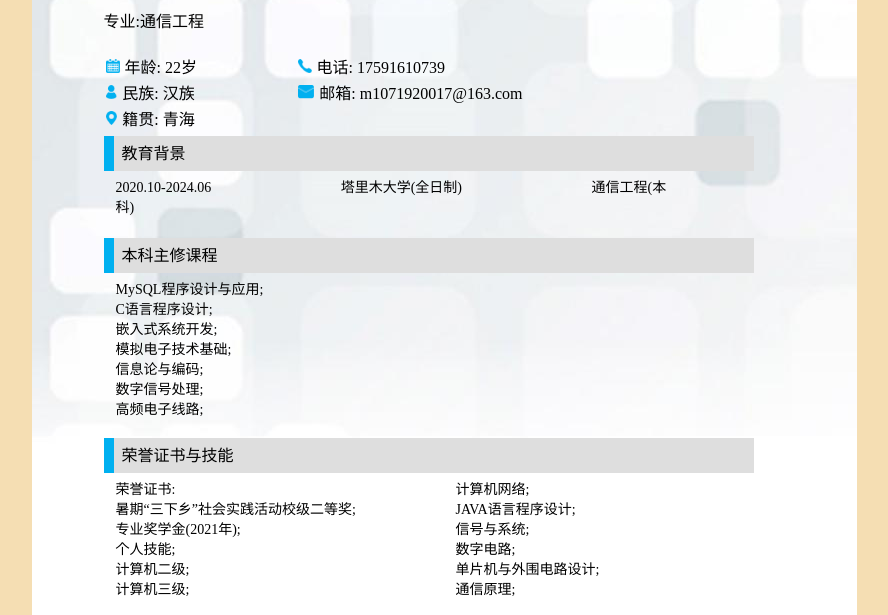
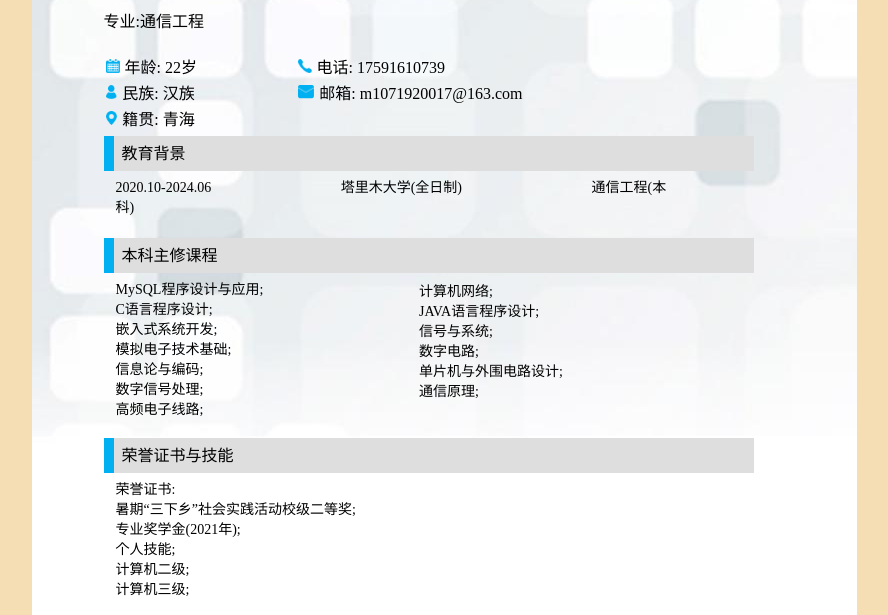
Before and after one commit to HTCCGO/resume, a plain HTML site: page index.html in a window 1280 px wide. Shown: the part 124-739 px from the top of the page, without its empty margins (196-1084 px from the left). Drawn offline with Linux system fonts and the light colour scheme.

Commit message:
first commit

```diff
--- a/css/index.css
+++ b/css/index.css
@@ -29,6 +29,7 @@ header {
 
 #zhuti {
     padding-left: 72px;
+    padding-right: 20px;
 }
 
 #name {
@@ -91,6 +92,7 @@ td img {
 
 .main div {
     width: 300px;
+    margin-right: 0;
 }
 
 span {
@@ -100,8 +102,12 @@ span {
 #last_span {
     margin: 0;
 }
+#zhuti_table_1{
+    display: inline-block;
+}
 
 #zhuti_table_2 {
-    float:right;
-    margin-top: 60px;
+    display: inline-block;
+    position: relative;
+    top: -18px;
 }
```
